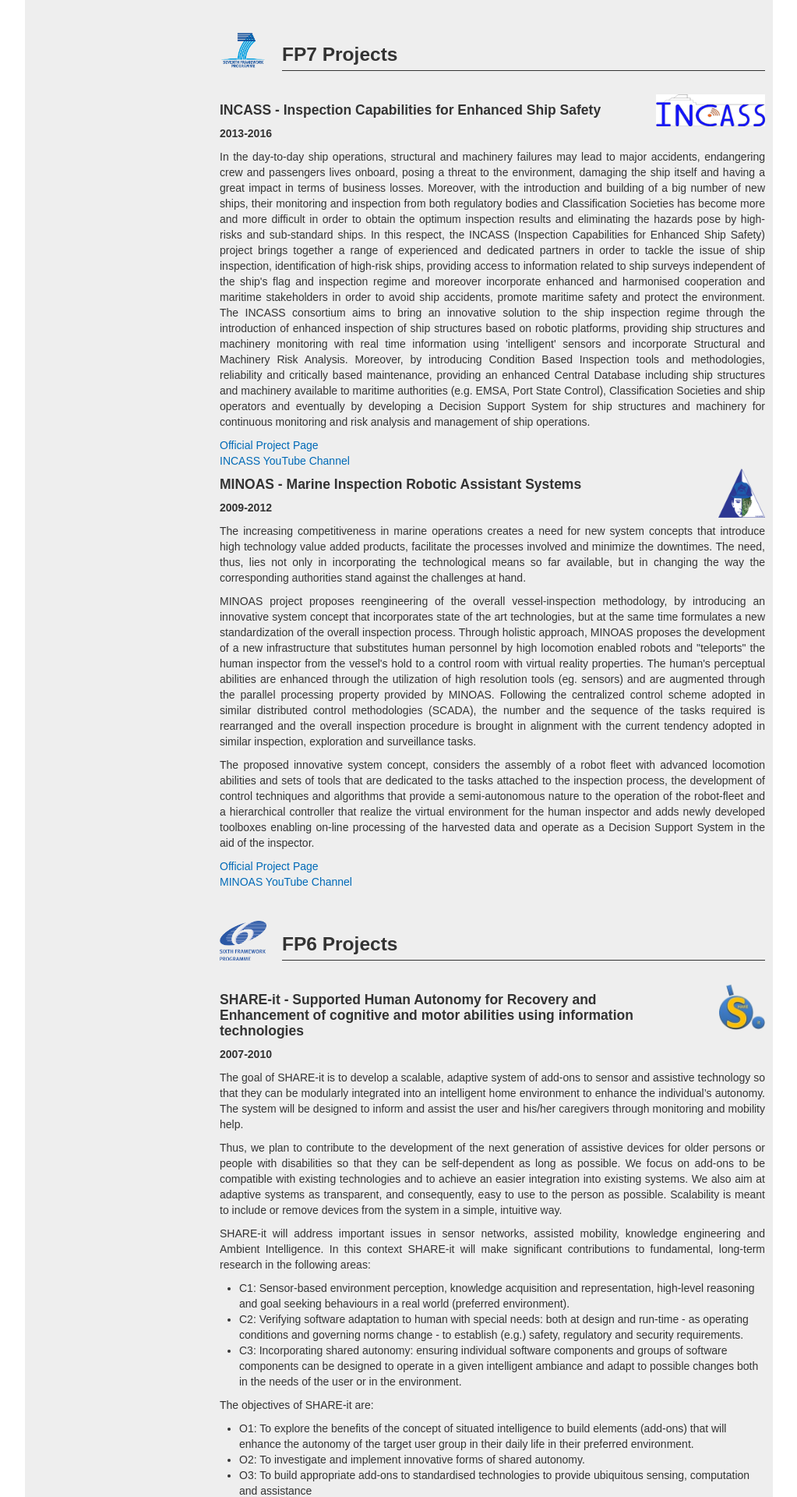
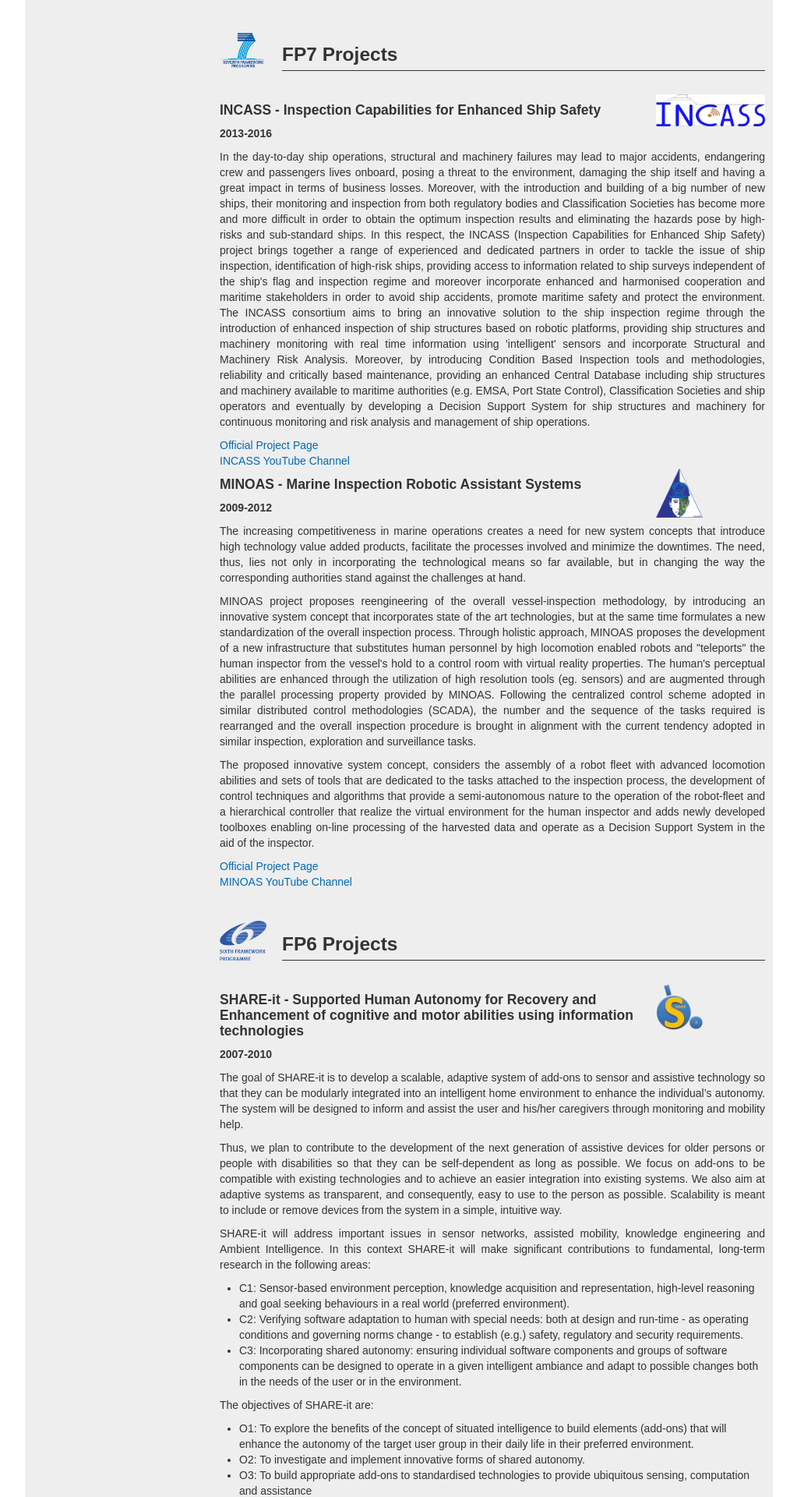
Before and after one commit to xiscobonnin/xiscobonnin.github.io, a Jekyll site: the page built from projects/index.html, in a window 1280 px wide. Shown: the part 911-2831 px from the top of the page at 78% size, without its empty margins (128-1151 px from the left). Built offline with Jekyll 4.4.1, drawn with Linux system fonts in a browser that asks for light colours.

Commit message:
Another minor change in projects

```diff
--- a/projects/index.html
+++ b/projects/index.html
@@ -80,12 +80,10 @@
 		<p><strong>2009-2012</strong></p>
 	</div>
 	<div class="span1 text-left">
+		<img src="/img/minoas.png" alt="minoas" />
 	</div>
 	<div class="span1 text-left">
-		<img src="/img/minoas.png" alt="minoas" />
 	</div>
-	<!--div class="span1 text-left">
-	</div-->
 </div>
 <p class="text-justify">
 The increasing competitiveness in marine operations creates a need for new system concepts that introduce high technology value added products, facilitate the processes involved and minimize the downtimes. The need, thus, lies not only in incorporating the technological means so far available, but in changing the way the corresponding authorities stand against the challenges at hand.
@@ -121,12 +119,10 @@
 		<p><strong>2007-2010</strong></p>
 	</div>
 	<div class="span1 text-left">
+		<img src="/img/shareit.png" alt="shareit" />
 	</div>
 	<div class="span1 text-left">
-		<img src="/img/shareit.png" alt="shareit" />
 	</div>
-	<!--div class="span1 text-left">
-	</div-->
 </div>
 <p class="text-justify">
 The goal of SHARE-it is to develop a scalable, adaptive system of add-ons to sensor and assistive technology so that they can be modularly integrated into an intelligent home environment to enhance the individual’s autonomy. The system will be designed to inform and assist the user and his/her caregivers through monitoring and mobility help.
```
